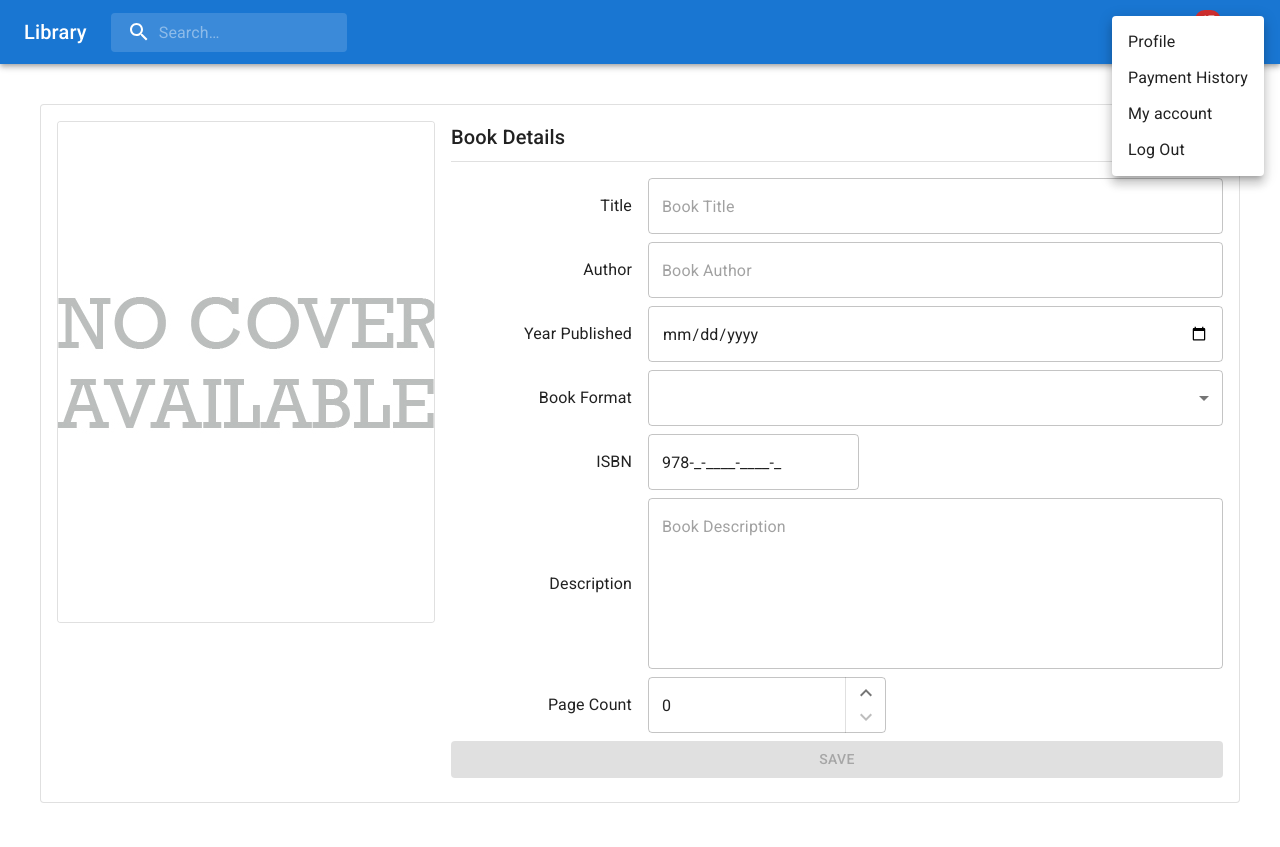
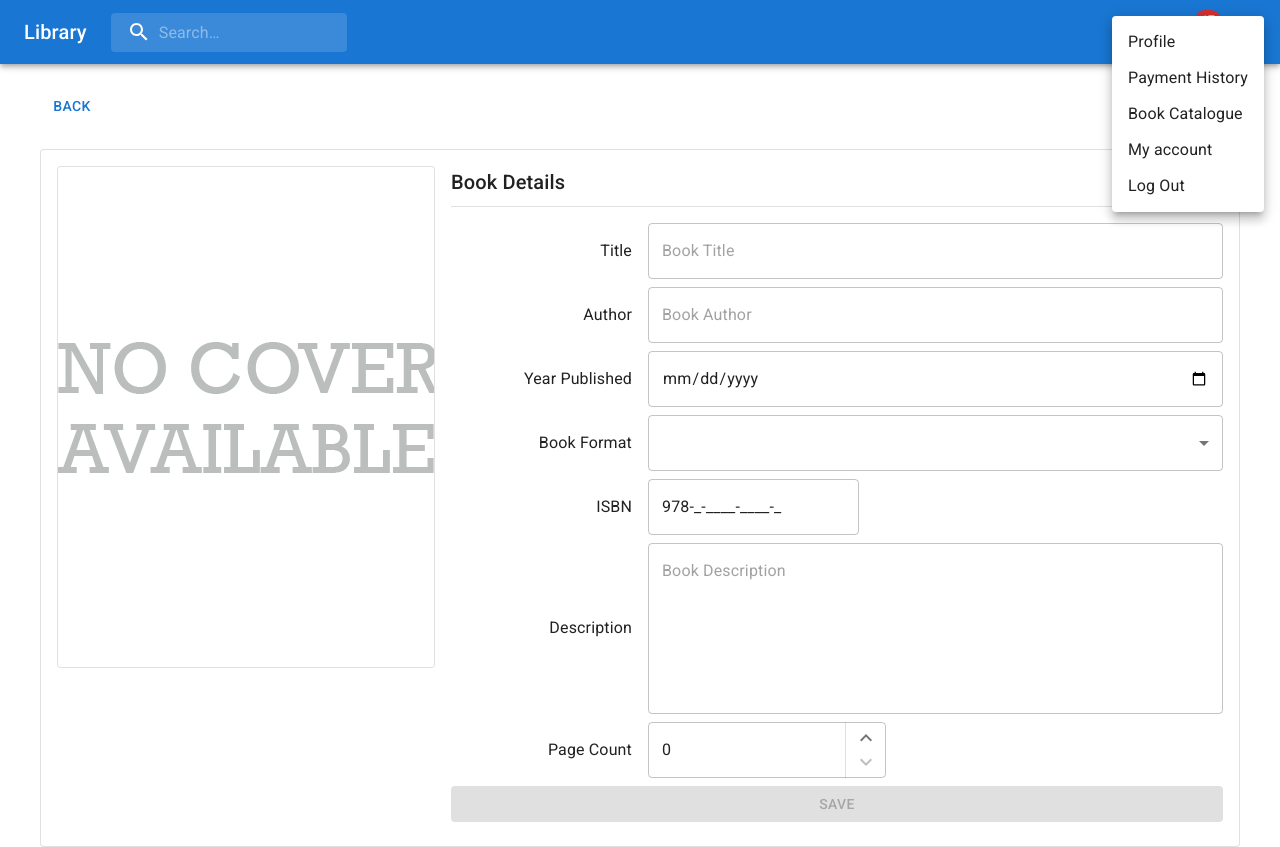
Before and after one commit to ongkv/library, a Next.js app: page /staff/catalogue/add in a window 1280 px wide. Both pictures are taken after a click on the button 1244 px from the left and 32 px from the top of the page. Built offline with nearby package versions, Linux system fonts and the light colour scheme.

Commit message:
chore: Added UI navigation buttons to implemented pages

```diff
--- a/src/components/navbar/UserNavbar.tsx
+++ b/src/components/navbar/UserNavbar.tsx
@@ -12,6 +12,7 @@ import Menu from "@mui/material/Menu";
 import SearchIcon from "@mui/icons-material/Search";
 import AccountCircle from "@mui/icons-material/AccountCircle";
 import NotificationsIcon from "@mui/icons-material/Notifications";
+import { useRouter } from "next/router";
 
 const Search = styled("div")(({ theme }) => ({
   position: "relative",
@@ -55,6 +56,7 @@ const StyledInputBase = styled(InputBase)(({ theme }) => ({
 
 export default function UserNavbar() {
   const [anchorEl, setAnchorEl] = React.useState<null | HTMLElement>(null);
+  const router = useRouter();
 
   const isMenuOpen = Boolean(anchorEl);
 
@@ -62,8 +64,9 @@ export default function UserNavbar() {
     setAnchorEl(event.currentTarget);
   };
 
-  const handleMenuClose = () => {
+  const handleMenuClose = (route: string) => {
     setAnchorEl(null);
+    router.push(route);
   };
 
   const menuId = "primary-search-account-menu";
@@ -81,12 +84,15 @@ export default function UserNavbar() {
         horizontal: "right",
       }}
       open={isMenuOpen}
-      onClose={handleMenuClose}
+      onClose={() => handleMenuClose("")}
     >
-      <MenuItem onClick={handleMenuClose}>Profile</MenuItem>
-      <MenuItem onClick={handleMenuClose}>Payment History</MenuItem>
-      <MenuItem onClick={handleMenuClose}>My account</MenuItem>
-      <MenuItem onClick={handleMenuClose}>Log Out</MenuItem>
+      <MenuItem onClick={() => handleMenuClose("")}>Profile</MenuItem>
+      <MenuItem onClick={() => handleMenuClose("")}>Payment History</MenuItem>
+      <MenuItem onClick={() => handleMenuClose("/staff/catalogue")}>
+        Book Catalogue
+      </MenuItem>
+      <MenuItem onClick={() => handleMenuClose("")}>My account</MenuItem>
+      <MenuItem onClick={() => handleMenuClose("")}>Log Out</MenuItem>
     </Menu>
   );
 
@@ -99,6 +105,7 @@ export default function UserNavbar() {
             noWrap
             component="div"
             sx={{ display: { xs: "none", sm: "block" } }}
+            onClick={() => router.push("/")}
           >
             Library
           </Typography>
--- a/src/pages/staff/catalogue/add.tsx
+++ b/src/pages/staff/catalogue/add.tsx
@@ -1,9 +1,20 @@
 import BookCatalogueAddForm from "@/components/staff/BookCatalogueAddForm";
-import { Card, CardContent, CardMedia, Grid } from "@mui/material";
+import { Button, Card, CardContent, CardMedia, Grid } from "@mui/material";
+import { useRouter } from "next/router";
 
 export default function StaffCatalogueAddBookPage() {
+  const router = useRouter();
+
   return (
-    <Card variant="outlined" sx={{ m: 5 }}>
+    <>
+      <Button
+        variant="text"
+        sx={{ my: 3, mx: 5 }}
+        onClick={() => router.push("/staff/catalogue")}
+      >
+        Back
+      </Button>
+      <Card variant="outlined" sx={{ mx: 5 }}>
         <CardContent>
           <Grid container spacing={2}>
             <Grid size={4}>
@@ -25,5 +36,6 @@ export default function StaffCatalogueAddBookPage() {
           </Grid>
         </CardContent>
       </Card>
+    </>
   );
 }
```
Also changed, not shown: src/pages/staff/catalogue/index.tsx (+12 -2 lines). Lines whose indentation alone changed are shown as unchanged.
